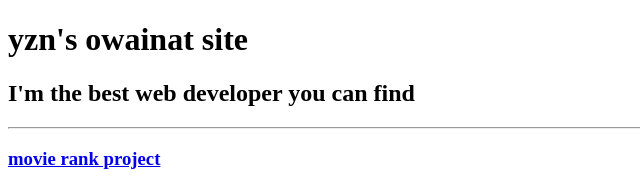
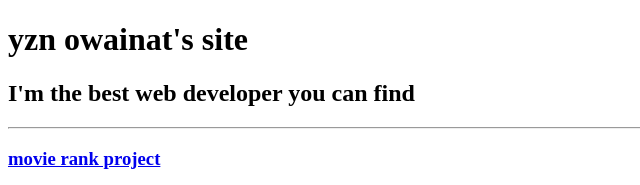
Before and after one commit to yowainat/my-project, a plain HTML site: page index.html in a window 1280 px wide. Shown: the top 185 px of the page, 0-640 px from the left. Drawn offline with Linux system fonts and the light colour scheme.

Commit message:
Update index.html

```diff
--- a/index.html
+++ b/index.html
@@ -5,7 +5,7 @@
     <title>yzn's site</title>
 </head>
 <body>
-    <h1>yzn's owainat site</h1>
+    <h1>yzn owainat's site</h1>
     <h2>I'm the best web developer you can find</h2>
     <hr>
     <h3><a href="./public/moviesrank.html">movie rank project</a></h3>
```
